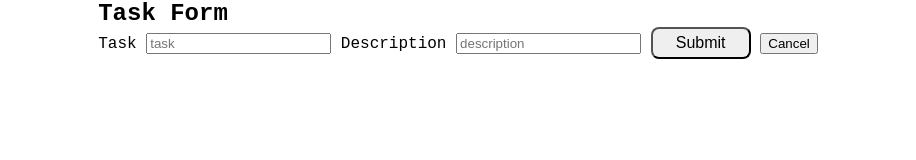
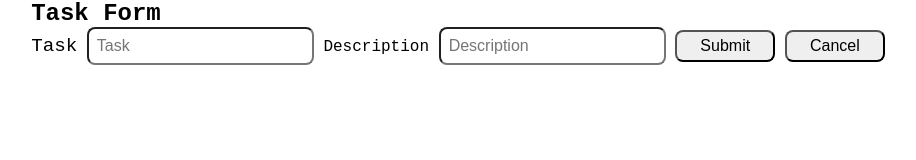
Before and after one commit to harold102400/todo-list-with-api, a website: page index.html in a window 1280 px wide. Shown: the whole page, without its empty margins (182-1098 px from the left). Drawn offline with Linux system fonts and the light colour scheme; no server answers.

Commit message:
notes on the code

```diff
--- a/index.html
+++ b/index.html
@@ -16,11 +16,11 @@
                 <form class="form">
                     <input type="text" name="id" hidden id="id">
 
-                    <label for="task">Task</label>
-                    <input type="text" id="task" name="task" placeholder="task" class="input-task">
+                    <label for="task" class="task-title">Task</label>
+                    <input type="text" id="task" name="task" placeholder="Task" class="input-task">
 
-                    <label for="description">Description</label>
-                    <input type="text" id="description" name="description" placeholder="description" class="input-task">
+                    <label for="description" class="">Description</label>
+                    <input type="text" id="description" name="description" placeholder="Description" class="input-task">
 
                     <!-- <label for="status">Status</label>
                     <input type="text" id="status" name="status" placeholder="status">
@@ -35,7 +35,7 @@
                     <input type="date" id="updatedat" name="updatedat">  -->
 
                     <input type="submit" id="submit" name="submit" value="Submit" class="submit">
-                    <button id="cancel-btn" type="button">Cancel</button>
+                    <button id="cancel-btn" type="button" class="reset-btn">Cancel</button>
                     <!-- <button type="submit">enviar</button> -->
                     <span id="error-message"></span>
                 </form>
--- a/src/index.js
+++ b/src/index.js
@@ -1,11 +1,9 @@
 const form = document.querySelector(".form");
 const submitBtn = document.querySelector("#submit");
-const cancelBtn = document.querySelector('#cancel-btn')
-cancelBtn.addEventListener('click', ()=>{
-  console.log('hola')
-  form.reset()
-})
-console.log(cancelBtn)
+const cancelBtn = document.querySelector("#cancel-btn");
+cancelBtn.addEventListener("click", () => {
+  form.reset();
+});
 let allTodos = [];
 // Refactor del diablo
 
@@ -24,11 +22,10 @@ const getFormData = (form) => {
 
 form.addEventListener("submit", (e) => {
   e.preventDefault();
-  //necesito apuntar sobre el inputhidden
   const inputHidden = document.getElementById("id");
   const inputTask = document.getElementById("task");
   const inputDescription = document.getElementById("description");
-
+  ///por que usar un span para error de message? por defecto es un inline-block y es para texto, otra alternativa small
   const errorMessage = document.querySelector("#error-message");
   errorMessage.innerText = "";
 
@@ -37,6 +34,9 @@ form.addEventListener("submit", (e) => {
     return;
   }
 
+  ///para quitar el error de message se puede poner un else pero para que el codigo quede mas limpio se puede poner debajo de la constante
+
+  //necesito apuntar sobre el inputhidden--> este input guarda el id de la tarea
   if (inputHidden.value === "") {
     const data = getFormData(e.target);
     data.status = "pending";
@@ -49,16 +49,19 @@ form.addEventListener("submit", (e) => {
   // e.target seria el elemento al que se le pone el evento
   // e.currentTarget este seria el elemento al que se le hizo el evento
   // console.log(e.currentTarget);
+  // por que hay que buscar el todo anterior? y si uso el find con el .id me devuelve la tarea completa?
   const data = getFormData(e.target);
-  const oldTask = allTodos.find((task) => task.id === parseInt(data.id));
+  const oldTask = allTodos.find((task) => task.id === parseInt(data.id));//este metodo va a buscar la tarea dentro del array(allTodos) y lo va a comparar si es verdadero te devuelve el elemento
   data.createdAt = oldTask.createdAt;
   data.status = oldTask.status;
+  data.completedAt = oldTask.completedAt
   data.updatedAt = new Date().toISOString();
   editNewTask(inputHidden.value, data);
   form.reset();
 });
 
 // Nombre de la funcion horrible
+//solicitando la informacion al servidor(Method: GET)
 const getTodos = async () => {
   const res = await fetch("http://localhost:3000/todos");
   const data = await res.json();
@@ -79,7 +82,7 @@ const removeTask = (id) => {
   });
   setTodos(newTasks);
 };
-
+///klk con este codigo///es lo mismo que el find y te devuelve el index si es falso devuelve -1 por lo tanto se uso un if para terminar el codigo
 const updateTask = (id, task) => {
   const taskIndex = allTodos.findIndex((todo) => {
     const trueorfalse = todo.id === parseInt(id);
@@ -153,7 +156,6 @@ const showTodosOnHtml = (task) => {
     <button class="edit" onclick='setEdit(${task.id})' >Edit</button>
     <button class="delete" onclick ='deleteNewTask(${task.id})'>Delete</button>
 `;
-
 
   if (task.status !== "completed") {
     html += `<button class="complete" onclick = 'completeBtn(${task.id})'>Completed</button>`;
--- a/styles/index.css
+++ b/styles/index.css
@@ -54,6 +54,7 @@ body {
     cursor: pointer;
     width: 100px;
 }
+
 .complete {
     font-size: 1rem;
     border-radius: 0.5rem;
@@ -69,3 +70,34 @@ body {
     cursor: pointer;
     width: 100px;
 }
+
+.reset-btn {
+    font-size: 1rem;
+    border-radius: 0.5rem;
+    padding: 0.3rem;
+    cursor: pointer;
+    width: 100px;
+}
+
+.input-task {
+    padding: .5rem;
+    outline: none;
+    border-color: none;
+    border-radius: 8px;
+    font-size: 1rem;
+    transition: 0.6s ease-in-out;
+}
+
+.input-task:focus {
+    outline-color: transparent;
+    border-bottom: #b30059 solid;
+    box-shadow: 0 8px 16px 0 rgba(0, 0, 0, 0.2);
+}
+
+.task-title {
+    font-size: 1.2rem;
+}
+
+#error-message {
+    display: block;
+}
```
